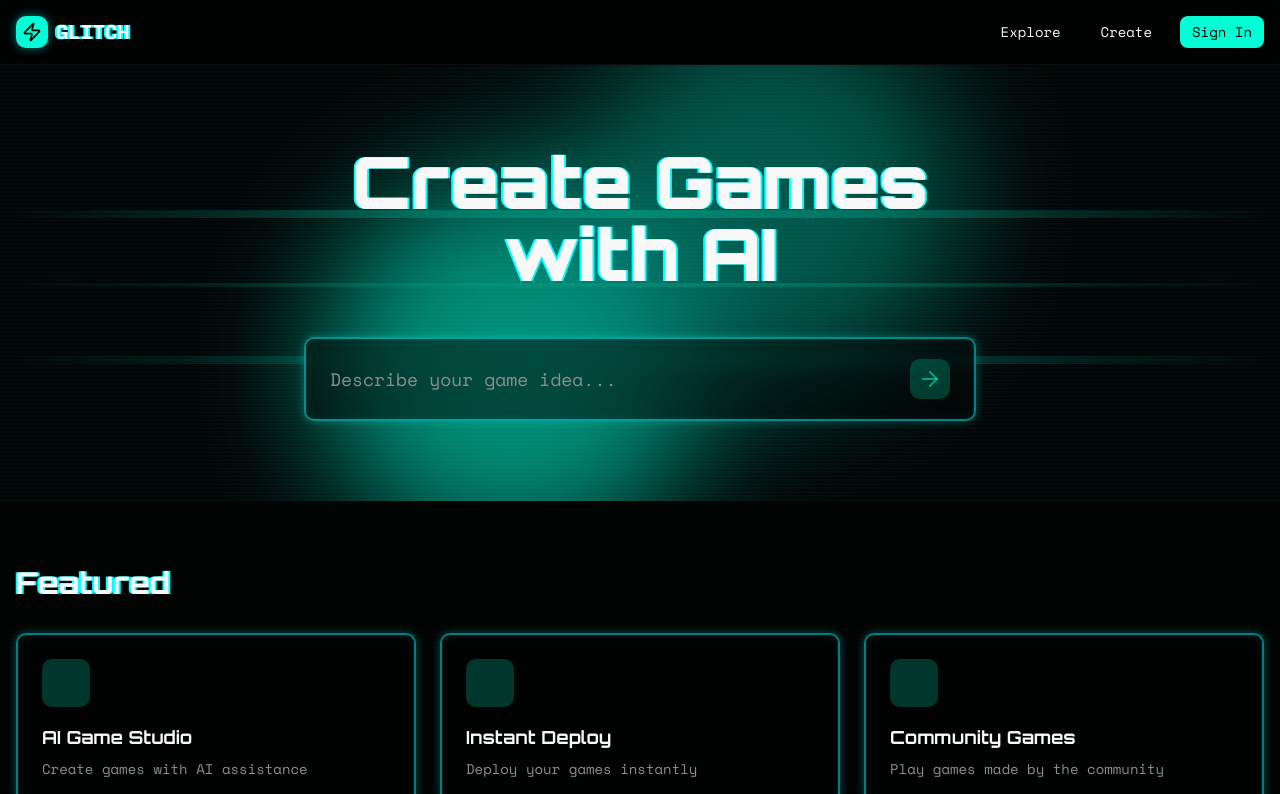
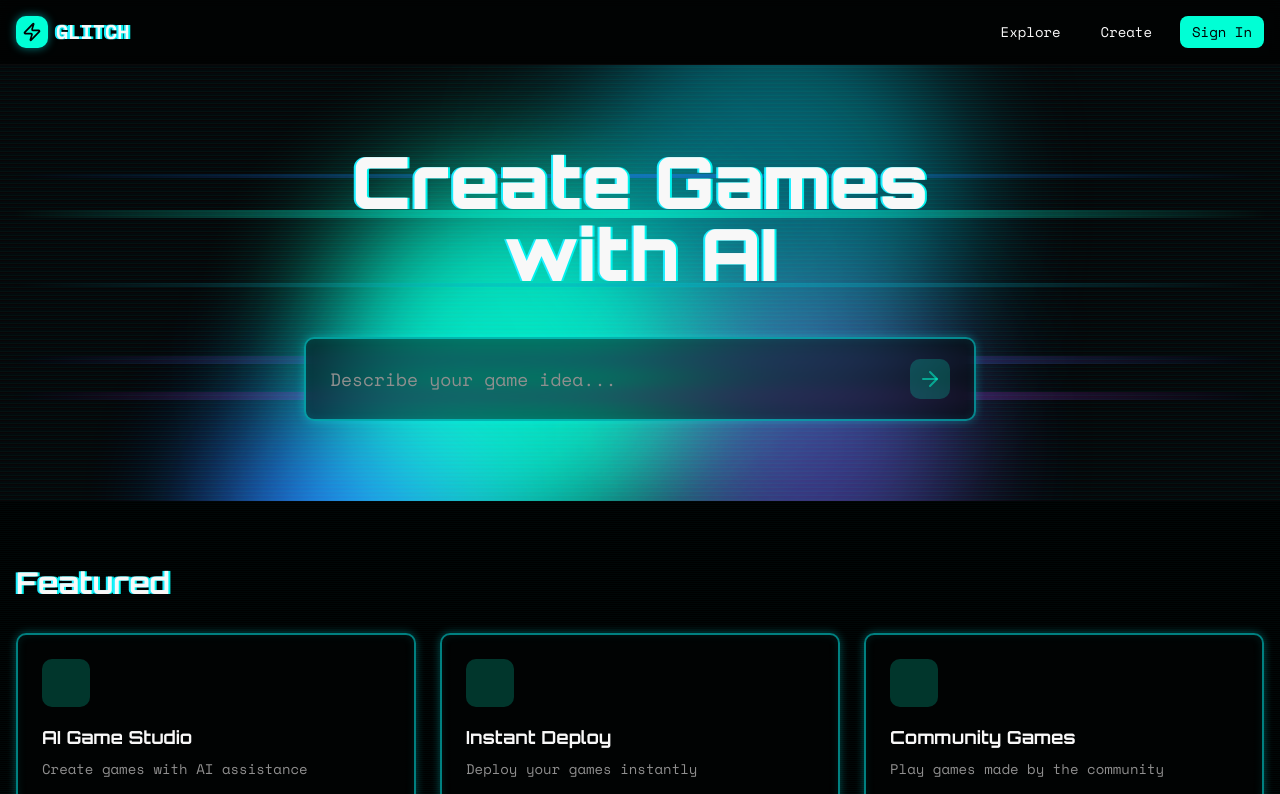
Before and after one commit to Ayushjain2205/glitch-ethonline, a Next.js app: page / in a window 1280 px wide. Shown: the top 794 px of the page. Built offline with nearby package versions, Linux system fonts and the light colour scheme.

Commit message:
Fix hero effect

```diff
--- a/app/globals.css
+++ b/app/globals.css
@@ -140,24 +140,96 @@
     clip-path: inset(40% 0 61% 0);
     transform: translate(0);
   }
-  20% {
+  5% {
     clip-path: inset(92% 0 1% 0);
+    transform: translate(-3px, 3px);
+  }
+  8% {
+    clip-path: inset(43% 0 1% 0);
+    transform: translate(-3px, -3px);
+  }
+  12% {
+    clip-path: inset(25% 0 58% 0);
+    transform: translate(3px, -3px);
+  }
+  15% {
+    clip-path: inset(54% 0 7% 0);
+    transform: translate(3px, 3px);
+  }
+  18% {
+    clip-path: inset(15% 0 85% 0);
     transform: translate(-2px, 2px);
   }
+  22% {
+    clip-path: inset(70% 0 30% 0);
+    transform: translate(2px, -2px);
+  }
+  25% {
+    clip-path: inset(35% 0 65% 0);
+    transform: translate(-1px, 1px);
+  }
+  28% {
+    clip-path: inset(80% 0 20% 0);
+    transform: translate(1px, -1px);
+  }
+  32% {
+    clip-path: inset(50% 0 50% 0);
+    transform: translate(0, 0);
+  }
+  35% {
+    clip-path: inset(40% 0 61% 0);
+    transform: translate(0);
+  }
   40% {
-    clip-path: inset(43% 0 1% 0);
-    transform: translate(-2px, -2px);
+    clip-path: inset(40% 0 61% 0);
+    transform: translate(0);
+  }
+  45% {
+    clip-path: inset(40% 0 61% 0);
+    transform: translate(0);
+  }
+  50% {
+    clip-path: inset(40% 0 61% 0);
+    transform: translate(0);
+  }
+  55% {
+    clip-path: inset(40% 0 61% 0);
+    transform: translate(0);
   }
   60% {
-    clip-path: inset(25% 0 58% 0);
-    transform: translate(2px, -2px);
+    clip-path: inset(40% 0 61% 0);
+    transform: translate(0);
+  }
+  65% {
+    clip-path: inset(40% 0 61% 0);
+    transform: translate(0);
+  }
+  70% {
+    clip-path: inset(40% 0 61% 0);
+    transform: translate(0);
+  }
+  75% {
+    clip-path: inset(40% 0 61% 0);
+    transform: translate(0);
   }
   80% {
-    clip-path: inset(54% 0 7% 0);
-    transform: translate(2px, 2px);
+    clip-path: inset(40% 0 61% 0);
+    transform: translate(0);
+  }
+  85% {
+    clip-path: inset(40% 0 61% 0);
+    transform: translate(0);
+  }
+  90% {
+    clip-path: inset(40% 0 61% 0);
+    transform: translate(0);
+  }
+  95% {
+    clip-path: inset(40% 0 61% 0);
+    transform: translate(0);
   }
   100% {
-    clip-path: inset(58% 0 43% 0);
+    clip-path: inset(40% 0 61% 0);
     transform: translate(0);
   }
 }
@@ -166,8 +238,17 @@
   0% {
     text-shadow: -2px 0 #00ffff, 2px 0 #00ffff;
   }
-  50% {
-    text-shadow: -2px 0 #00ffff, 2px 0 #00ffff;
+  20% {
+    text-shadow: -2px 0 #ff6b6b, 2px 0 #4ecdc4;
+  }
+  40% {
+    text-shadow: -2px 0 #45b7d1, 2px 0 #f9ca24;
+  }
+  60% {
+    text-shadow: -2px 0 #6c5ce7, 2px 0 #fd79a8;
+  }
+  80% {
+    text-shadow: -2px 0 #a29bfe, 2px 0 #00b894;
   }
   100% {
     text-shadow: -2px 0 #00ffff, 2px 0 #00ffff;
@@ -178,8 +259,103 @@
   0% {
     background-position: 0 0;
   }
+  20% {
+    background-position: 0 2px;
+  }
+  40% {
+    background-position: 0 4px;
+  }
+  60% {
+    background-position: 0 6px;
+  }
+  80% {
+    background-position: 0 8px;
+  }
   100% {
     background-position: 0 10px;
+  }
+}
+
+@keyframes tv-flicker {
+  0% {
+    opacity: 1;
+  }
+  10% {
+    opacity: 0.95;
+  }
+  20% {
+    opacity: 1;
+  }
+  30% {
+    opacity: 0.98;
+  }
+  40% {
+    opacity: 1;
+  }
+  50% {
+    opacity: 0.96;
+  }
+  60% {
+    opacity: 1;
+  }
+  70% {
+    opacity: 0.97;
+  }
+  80% {
+    opacity: 1;
+  }
+  90% {
+    opacity: 0.99;
+  }
+  100% {
+    opacity: 1;
+  }
+}
+
+@keyframes tv-static {
+  0% {
+    transform: translate(0, 0);
+    opacity: 0.1;
+  }
+  10% {
+    transform: translate(-1px, 1px);
+    opacity: 0.2;
+  }
+  20% {
+    transform: translate(1px, -1px);
+    opacity: 0.15;
+  }
+  30% {
+    transform: translate(-1px, -1px);
+    opacity: 0.25;
+  }
+  40% {
+    transform: translate(1px, 1px);
+    opacity: 0.1;
+  }
+  50% {
+    transform: translate(-1px, 0);
+    opacity: 0.2;
+  }
+  60% {
+    transform: translate(1px, 0);
+    opacity: 0.15;
+  }
+  70% {
+    transform: translate(0, -1px);
+    opacity: 0.2;
+  }
+  80% {
+    transform: translate(0, 1px);
+    opacity: 0.1;
+  }
+  90% {
+    transform: translate(-1px, 1px);
+    opacity: 0.25;
+  }
+  100% {
+    transform: translate(0, 0);
+    opacity: 0.1;
   }
 }
 
@@ -199,6 +375,14 @@
 
 .glitch-text {
   animation: glitch-color 3s infinite;
+}
+
+.tv-flicker {
+  animation: tv-flicker 3s infinite;
+}
+
+.tv-static {
+  animation: tv-static 0.05s infinite;
 }
 
 .scan-lines {
@@ -228,24 +412,142 @@
     inset 0 0 10px rgba(0, 255, 255, 0.1);
 }
 
-/* Redesigned glitch background effects with more prominent cyan distortions */
+/* TV-like glitch background effects with stuttering and pausing */
 @keyframes glitch-bg-1 {
-  0%,
+  0% {
+    transform: translate(0, 0) skewX(0deg);
+    opacity: 0.5;
+    filter: hue-rotate(0deg);
+  }
+  2% {
+    transform: translate(-8px, 4px) skewX(-3deg);
+    opacity: 0.7;
+    filter: hue-rotate(60deg);
+  }
+  4% {
+    transform: translate(8px, -4px) skewX(3deg);
+    opacity: 0.5;
+    filter: hue-rotate(120deg);
+  }
+  6% {
+    transform: translate(-4px, -8px) skewX(-2deg);
+    opacity: 0.6;
+    filter: hue-rotate(180deg);
+  }
+  8% {
+    transform: translate(6px, 6px) skewX(2deg);
+    opacity: 0.5;
+    filter: hue-rotate(240deg);
+  }
+  10% {
+    transform: translate(-6px, 2px) skewX(-1deg);
+    opacity: 0.7;
+    filter: hue-rotate(300deg);
+  }
+  12% {
+    transform: translate(4px, -6px) skewX(2deg);
+    opacity: 0.5;
+    filter: hue-rotate(360deg);
+  }
+  14% {
+    transform: translate(-2px, 8px) skewX(-1deg);
+    opacity: 0.6;
+    filter: hue-rotate(60deg);
+  }
+  16% {
+    transform: translate(8px, -2px) skewX(3deg);
+    opacity: 0.5;
+    filter: hue-rotate(120deg);
+  }
+  18% {
+    transform: translate(-4px, -4px) skewX(-2deg);
+    opacity: 0.7;
+    filter: hue-rotate(180deg);
+  }
+  20% {
+    transform: translate(0, 0) skewX(0deg);
+    opacity: 0.5;
+    filter: hue-rotate(0deg);
+  }
+  25% {
+    transform: translate(0, 0) skewX(0deg);
+    opacity: 0.5;
+    filter: hue-rotate(0deg);
+  }
+  30% {
+    transform: translate(0, 0) skewX(0deg);
+    opacity: 0.5;
+    filter: hue-rotate(0deg);
+  }
+  35% {
+    transform: translate(0, 0) skewX(0deg);
+    opacity: 0.5;
+    filter: hue-rotate(0deg);
+  }
+  40% {
+    transform: translate(0, 0) skewX(0deg);
+    opacity: 0.5;
+    filter: hue-rotate(0deg);
+  }
+  45% {
+    transform: translate(0, 0) skewX(0deg);
+    opacity: 0.5;
+    filter: hue-rotate(0deg);
+  }
+  50% {
+    transform: translate(0, 0) skewX(0deg);
+    opacity: 0.5;
+    filter: hue-rotate(0deg);
+  }
+  55% {
+    transform: translate(0, 0) skewX(0deg);
+    opacity: 0.5;
+    filter: hue-rotate(0deg);
+  }
+  60% {
+    transform: translate(0, 0) skewX(0deg);
+    opacity: 0.5;
+    filter: hue-rotate(0deg);
+  }
+  65% {
+    transform: translate(0, 0) skewX(0deg);
+    opacity: 0.5;
+    filter: hue-rotate(0deg);
+  }
+  70% {
+    transform: translate(0, 0) skewX(0deg);
+    opacity: 0.5;
+    filter: hue-rotate(0deg);
+  }
+  75% {
+    transform: translate(0, 0) skewX(0deg);
+    opacity: 0.5;
+    filter: hue-rotate(0deg);
+  }
+  80% {
+    transform: translate(0, 0) skewX(0deg);
+    opacity: 0.5;
+    filter: hue-rotate(0deg);
+  }
+  85% {
+    transform: translate(0, 0) skewX(0deg);
+    opacity: 0.5;
+    filter: hue-rotate(0deg);
+  }
+  90% {
+    transform: translate(0, 0) skewX(0deg);
+    opacity: 0.5;
+    filter: hue-rotate(0deg);
+  }
+  95% {
+    transform: translate(0, 0) skewX(0deg);
+    opacity: 0.5;
+    filter: hue-rotate(0deg);
+  }
   100% {
     transform: translate(0, 0) skewX(0deg);
     opacity: 0.5;
-  }
-  25% {
-    transform: translate(-6px, 3px) skewX(-2deg);
-    opacity: 0.6;
-  }
-  50% {
-    transform: translate(6px, -3px) skewX(2deg);
-    opacity: 0.5;
-  }
-  75% {
-    transform: translate(-3px, -6px) skewX(-1deg);
-    opacity: 0.6;
+    filter: hue-rotate(0deg);
   }
 }
 
@@ -254,25 +556,77 @@
   100% {
     transform: translate(0, 0) scaleY(1);
     opacity: 0.4;
+    filter: hue-rotate(0deg);
   }
-  25% {
-    transform: translate(6px, -3px) scaleY(1.05);
+  15% {
+    transform: translate(8px, -4px) scaleY(1.08);
+    opacity: 0.6;
+    filter: hue-rotate(90deg);
+  }
+  30% {
+    transform: translate(-8px, 8px) scaleY(0.92);
+    opacity: 0.4;
+    filter: hue-rotate(180deg);
+  }
+  45% {
+    transform: translate(6px, -8px) scaleY(1.05);
     opacity: 0.5;
+    filter: hue-rotate(270deg);
   }
-  50% {
-    transform: translate(-6px, 6px) scaleY(0.95);
+  60% {
+    transform: translate(-6px, 4px) scaleY(0.95);
     opacity: 0.4;
+    filter: hue-rotate(360deg);
   }
   75% {
-    transform: translate(3px, -6px) scaleY(1.02);
+    transform: translate(4px, -6px) scaleY(1.03);
+    opacity: 0.6;
+    filter: hue-rotate(45deg);
+  }
+  90% {
+    transform: translate(-4px, 6px) scaleY(0.98);
     opacity: 0.5;
+    filter: hue-rotate(135deg);
+  }
+}
+
+@keyframes glitch-bg-3 {
+  0%,
+  100% {
+    transform: translate(0, 0) rotate(0deg);
+    opacity: 0.3;
+    filter: hue-rotate(0deg);
+  }
+  20% {
+    transform: translate(-6px, 6px) rotate(2deg);
+    opacity: 0.5;
+    filter: hue-rotate(72deg);
+  }
+  40% {
+    transform: translate(6px, -6px) rotate(-2deg);
+    opacity: 0.3;
+    filter: hue-rotate(144deg);
+  }
+  60% {
+    transform: translate(-4px, -4px) rotate(1deg);
+    opacity: 0.4;
+    filter: hue-rotate(216deg);
+  }
+  80% {
+    transform: translate(4px, 4px) rotate(-1deg);
+    opacity: 0.5;
+    filter: hue-rotate(288deg);
   }
 }
 
 .glitch-bg-effect {
-  animation: glitch-bg-1 3s ease-in-out infinite;
+  animation: glitch-bg-1 8s ease-in-out infinite;
 }
 
 .glitch-bg-effect-2 {
-  animation: glitch-bg-2 4s ease-in-out infinite;
+  animation: glitch-bg-2 12s ease-in-out infinite;
 }
+
+.glitch-bg-effect-3 {
+  animation: glitch-bg-3 10s ease-in-out infinite;
+}
--- a/app/layout.tsx
+++ b/app/layout.tsx
@@ -11,9 +11,8 @@ const _orbitron = Orbitron({
 const _spaceMono = Space_Mono({ subsets: ["latin"], weight: ["400", "700"] });
 
 export const metadata: Metadata = {
-  title: "v0 App",
-  description: "Created with v0",
-  generator: "v0.app",
+  title: "Glitch",
+  description: "Create Games ",
 };
 
 export default function RootLayout({
--- a/app/page.tsx
+++ b/app/page.tsx
@@ -58,39 +58,83 @@ export default function Home() {
 
       {/* Hero Section */}
       <section className="relative overflow-hidden py-20 px-4 min-h-[50vh] flex items-center justify-center">
-        <div className="absolute inset-0 opacity-60">
-          {/* Large animated cyan blobs */}
-          <div className="absolute top-1/4 left-1/4 w-96 h-96 bg-accent rounded-full mix-blend-screen blur-3xl animate-pulse"></div>
+        {/* TV Flicker Overlay */}
+        <div className="absolute inset-0 tv-flicker opacity-20 pointer-events-none"></div>
+
+        <div className="absolute inset-0 opacity-60 tv-flicker">
+          {/* Large animated multi-color blobs */}
+          <div className="absolute top-1/4 left-1/4 w-96 h-96 bg-chart-1 rounded-full mix-blend-screen blur-3xl animate-pulse"></div>
           <div
-            className="absolute bottom-1/4 right-1/4 w-96 h-96 bg-accent rounded-full mix-blend-screen blur-3xl animate-pulse"
+            className="absolute bottom-1/4 right-1/4 w-96 h-96 bg-chart-2 rounded-full mix-blend-screen blur-3xl animate-pulse"
             style={{ animationDelay: "0.5s" }}
           ></div>
+          <div
+            className="absolute top-1/2 left-1/2 w-80 h-80 bg-chart-3 rounded-full mix-blend-screen blur-3xl animate-pulse"
+            style={{ animationDelay: "1s" }}
+          ></div>
+          <div
+            className="absolute top-3/4 left-1/6 w-72 h-72 bg-chart-4 rounded-full mix-blend-screen blur-3xl animate-pulse"
+            style={{ animationDelay: "1.5s" }}
+          ></div>
 
-          {/* Diagonal glitch lines with cyan */}
-          <div className="absolute top-0 left-0 right-0 bottom-0">
-            <div className="absolute top-1/3 left-0 right-0 h-2 bg-gradient-to-r from-transparent via-accent to-transparent opacity-70 animate-pulse"></div>
+          {/* Diagonal glitch lines with multi-color */}
+          <div className="absolute top-0 left-0 right-0 bottom-0 tv-flicker">
+            <div className="absolute top-1/3 left-0 right-0 h-2 bg-gradient-to-r from-transparent via-chart-1 to-transparent opacity-70 animate-pulse"></div>
             <div
-              className="absolute top-1/2 left-0 right-0 h-1 bg-gradient-to-r from-transparent via-accent to-transparent opacity-50 animate-pulse"
+              className="absolute top-1/2 left-0 right-0 h-1 bg-gradient-to-r from-transparent via-chart-2 to-transparent opacity-50 animate-pulse"
               style={{ animationDelay: "0.2s" }}
             ></div>
             <div
-              className="absolute top-2/3 left-0 right-0 h-2 bg-gradient-to-r from-transparent via-accent to-transparent opacity-60 animate-pulse"
+              className="absolute top-2/3 left-0 right-0 h-2 bg-gradient-to-r from-transparent via-chart-3 to-transparent opacity-60 animate-pulse"
               style={{ animationDelay: "0.4s" }}
+            ></div>
+            <div
+              className="absolute top-1/4 left-0 right-0 h-1 bg-gradient-to-r from-transparent via-chart-4 to-transparent opacity-40 animate-pulse"
+              style={{ animationDelay: "0.6s" }}
+            ></div>
+            <div
+              className="absolute top-3/4 left-0 right-0 h-2 bg-gradient-to-r from-transparent via-chart-5 to-transparent opacity-50 animate-pulse"
+              style={{ animationDelay: "0.8s" }}
             ></div>
           </div>
 
-          {/* Vertical glitch distortions */}
-          <div className="absolute inset-0 glitch-bg-effect opacity-40"></div>
+          {/* Vertical glitch distortions with multiple layers */}
+          <div className="absolute inset-0 glitch-bg-effect opacity-40 tv-flicker"></div>
+          <div className="absolute inset-0 glitch-bg-effect-2 opacity-30 tv-flicker"></div>
+          <div className="absolute inset-0 glitch-bg-effect-3 opacity-25 tv-flicker"></div>
+
+          {/* TV Static Effects */}
+          <div className="absolute inset-0 tv-static opacity-15 pointer-events-none"></div>
+          <div
+            className="absolute inset-0 tv-static opacity-10 pointer-events-none"
+            style={{ animationDelay: "0.1s" }}
+          ></div>
         </div>
 
-        {/* Prominent scan line overlay */}
+        {/* Prominent multi-color scan line overlay with TV-like stuttering */}
         <div className="absolute inset-0 pointer-events-none opacity-40">
           <div
             className="absolute inset-0 bg-repeat"
             style={{
               backgroundImage:
                 "repeating-linear-gradient(0deg, rgba(0, 255, 255, 0.1) 0px, rgba(0, 255, 255, 0.1) 2px, transparent 2px, transparent 4px)",
-              animation: "scan-lines 4s linear infinite",
+              animation: "scan-lines 8s linear infinite",
+            }}
+          ></div>
+          <div
+            className="absolute inset-0 bg-repeat"
+            style={{
+              backgroundImage:
+                "repeating-linear-gradient(0deg, rgba(255, 107, 107, 0.08) 0px, rgba(255, 107, 107, 0.08) 2px, transparent 2px, transparent 4px)",
+              animation: "scan-lines 6s linear infinite reverse",
+            }}
+          ></div>
+          <div
+            className="absolute inset-0 bg-repeat"
+            style={{
+              backgroundImage:
+                "repeating-linear-gradient(0deg, rgba(108, 92, 231, 0.06) 0px, rgba(108, 92, 231, 0.06) 2px, transparent 2px, transparent 4px)",
+              animation: "scan-lines 10s linear infinite",
             }}
           ></div>
         </div>
```
